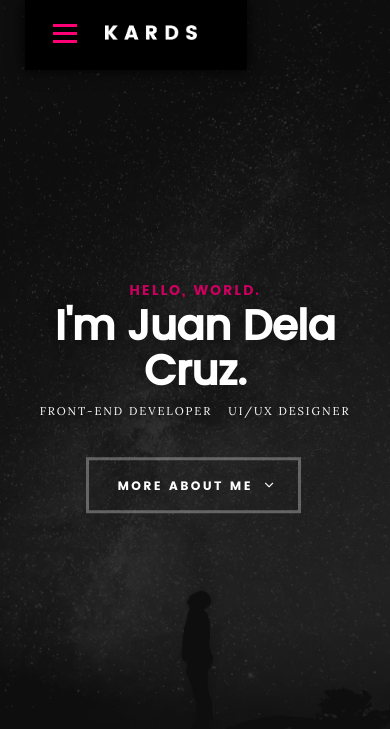
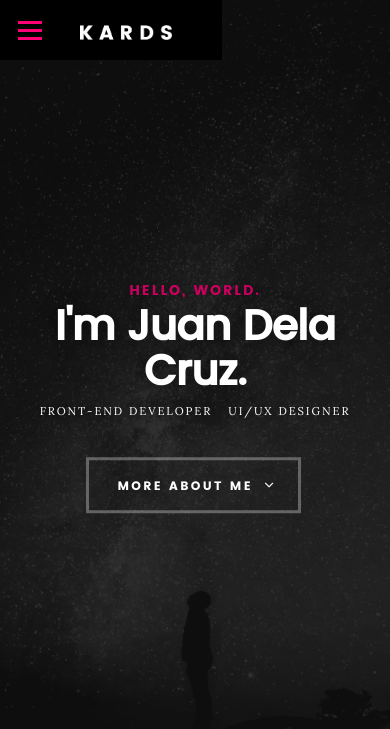
Before and after one commit to ricardomfmsousa/nidia-velez-vcard, a website: page styles.html in a window 390 px wide. Shown: the top 729 px of the page. Drawn offline with Linux system fonts and the light colour scheme; files whose address does not match are found by name.

Commit message:
Update menu and go-top styles

```diff
--- a/css/main.css
+++ b/css/main.css
@@ -1193,11 +1193,10 @@ header .row {
 header .top-bar {
   display: block;
   background: #000000;
-  box-shadow: 0 0 15px 0px black;
-  min-width: 80px;
-  height: 70px;
+  min-width: 60px;
+  height: 60px;
   position: absolute;
-  left: 90px;
+  left: 0;
   top: 0;
 }
 header .logo {
@@ -1229,8 +1228,7 @@ header .logo a {
   float: left;
   width: 40px;
   height: 40px;
-  margin-left: 20px;
-  margin-top: 13px;
+  margin: 10px;
   display: block;
   position: relative;
 }
@@ -1367,32 +1365,6 @@ header .logo a {
 }
 
 /**
- * responsive:
- * header styles
- * ---------------------------------------------------------------
- */
-@media only screen and (max-width: 1024px) {
-  header .top-bar {
-    left: 60px;
-  }
-}
-@media only screen and (max-width: 768px) {
-  header .top-bar {
-    left: 50px;
-  }
-}
-@media only screen and (max-width: 600px) {
-  header .top-bar {
-    left: 35px;
-  }
-}
-@media only screen and (max-width: 400px) {
-  header .top-bar {
-    left: 25px;
-  }
-}
-
-/**
  * ===================================================================
  * 10. intro - (_layout.scss)
  *
@@ -2689,7 +2661,7 @@ footer .copyright span:last-child::after {
 #go-top {
   position: fixed;
   bottom: 0;
-  right: 0;
+  left: 0;
   z-index: 600;
   display: none;
 }
@@ -2697,14 +2669,16 @@ footer .copyright span:last-child::after {
   text-decoration: none;
   border: 0 none;
   display: block;
-  height: 6.6rem;
+  height: 6rem;
   width: 6rem;
   line-height: 6.6rem;
   text-align: center;
-  background: #cc005f;
+  background: #000000;
   color: #ffffff;
+  opacity: 0.2;
   text-align: center;
   text-transform: uppercase;
+  text-decoration: none;
   -moz-transition: all 0.3s ease-in-out;
   -o-transition: all 0.3s ease-in-out;
   -webkit-transition: all 0.3s ease-in-out;
@@ -2716,7 +2690,7 @@ footer .copyright span:last-child::after {
   line-height: inherit;
 }
 #go-top a:hover {
-  background: #000000;
+  opacity: 1;
 }
 
 /*# sourceMappingURL=main.css.map */
```
